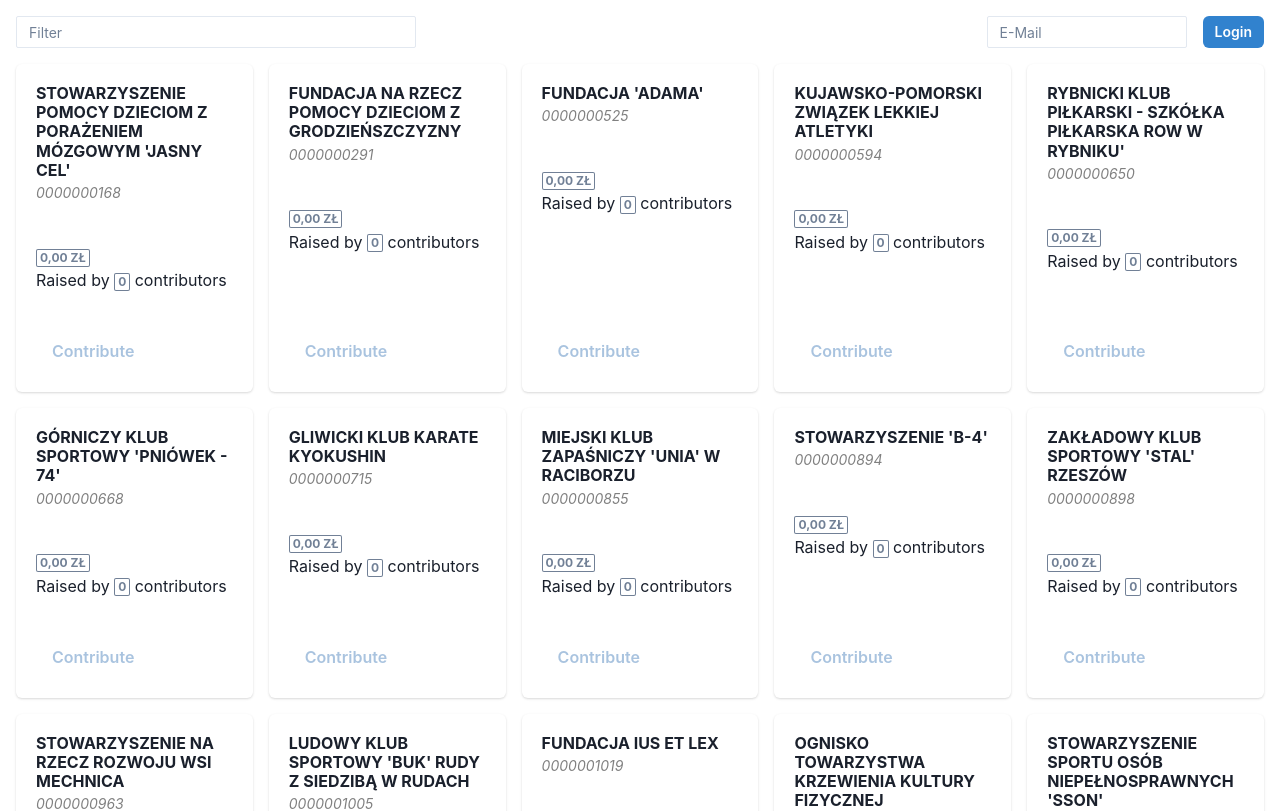
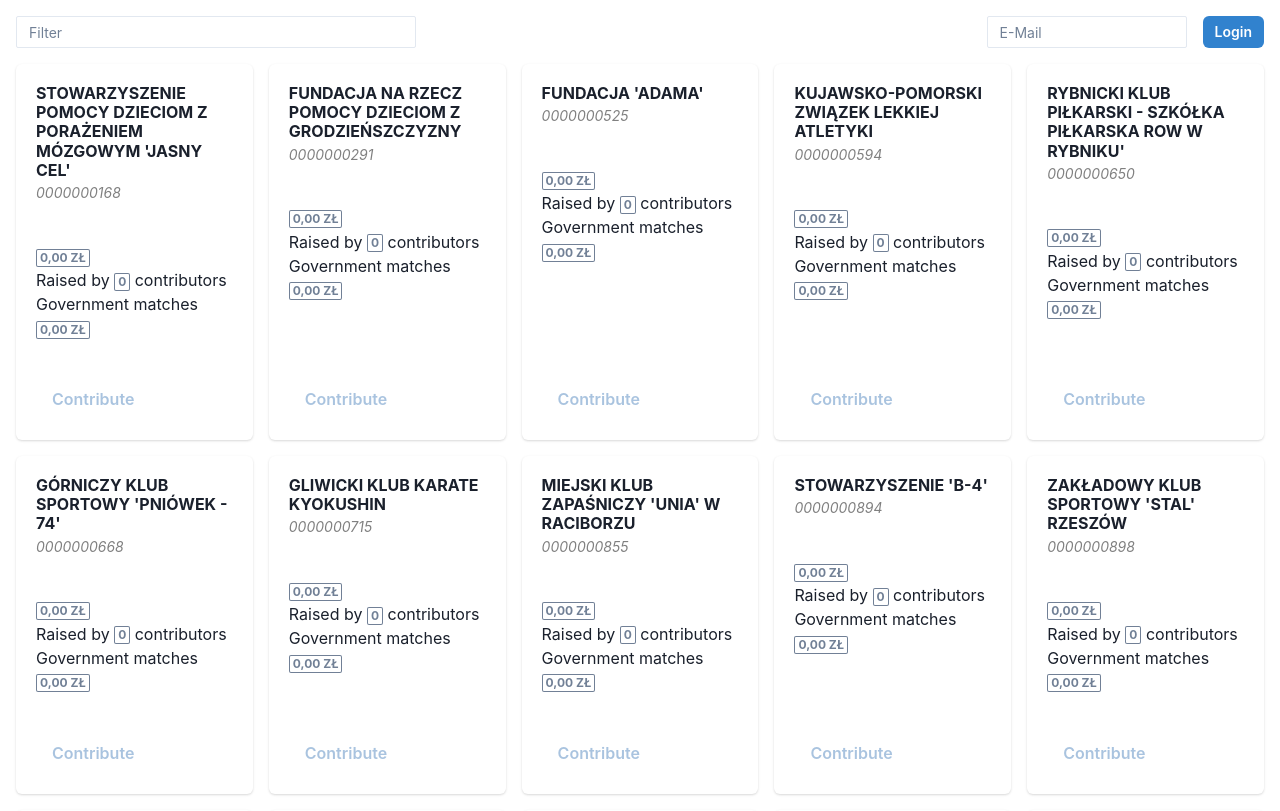
Before and after one commit to ritave/hackwarsaw, a Next.js app: page / in a window 1280 px wide. Shown: the top 811 px of the page. Built offline with nearby package versions, Linux system fonts and the light colour scheme; no server answers; the database is empty.

Commit message:
Add matching to cards:

```diff
--- a/src/app/page.tsx
+++ b/src/app/page.tsx
@@ -42,15 +42,18 @@ export default function Page() {
       </GridItem>
       <GridItem area={"ngovs"}>
         <SimpleGrid columns={5} spacing={4}>
-          {state.ngovs.map(({ contributors, name, krs, totalRaised }) => (
+          {state.ngovs.map(
+            ({ contributors, name, krs, totalRaised, govMatch }) => (
               <Ngov
                 contributors={contributors}
                 krs={krs}
                 name={name}
                 totalRaised={totalRaised}
+                match={govMatch}
                 key={krs}
               />
-          ))}
+            )
+          )}
         </SimpleGrid>
       </GridItem>
     </Grid>
--- a/src/components/ngov.tsx
+++ b/src/components/ngov.tsx
@@ -9,20 +9,20 @@ import {
   Heading,
   Text,
 } from "@chakra-ui/react";
-import {Pln} from "./pln";
-import React, {useContext} from "react";
-import {ReducerContext, useAppState} from "../app/state";
-import {mockUserService} from "@/services/UserService";
-import {User} from "@/model/user";
+import { Pln } from "./pln";
+import React, { useContext } from "react";
+import { ReducerContext, useAppState } from "../app/state";
+import { mockUserService } from "@/services/UserService";
+import { User } from "@/model/user";
 
-
-const userSrv = mockUserService()
+const userSrv = mockUserService();
 
 export interface Params {
   name: string;
   krs: string;
   contributors: number;
   totalRaised: number;
+  match: number;
 }
 
 export function Ngov(params: Params) {
@@ -31,13 +31,13 @@ export function Ngov(params: Params) {
   const isContributing = state.user?.contributesTo === params.krs;
 
   function onContribute() {
-        dispatch({type: "setContribution", krs: params.krs});
+    dispatch({ type: "setContribution", krs: params.krs });
 
     if (state.user !== undefined) {
-            let usr = {...state.user};
+      let usr = { ...state.user };
       let oldContrib = usr?.contributesTo || "";
-            usr.contributesTo = params.krs
-            userSrv.update(usr)
+      usr.contributesTo = params.krs;
+      userSrv.update(usr);
     }
   }
 
@@ -50,15 +50,13 @@ export function Ngov(params: Params) {
         </Text>
       </CardHeader>
       <CardBody flexDirection="column">
-                <Badge
-                    variant="outline"
-                    colorScheme={params.totalRaised > 0 ? "green" : undefined}
-                >
-                    <Pln amount={params.totalRaised}/>
-                </Badge>
+        <Pln amount={params.totalRaised} />
         <Text>
           Raised by <Badge variant="outline">{params.contributors}</Badge>{" "}
           contributor{params.contributors == 1 ? null : "s"}
+        </Text>
+        <Text>
+          Government matches <Pln amount={params.match} />
         </Text>
       </CardBody>
       <CardFooter>
--- a/src/components/pln.tsx
+++ b/src/components/pln.tsx
@@ -1,4 +1,8 @@
 "use client";
+
+import { Badge } from "@chakra-ui/layout";
+import React from "react";
+
 export interface Params {
   amount: number;
 }
@@ -9,5 +13,9 @@ const PlnIntl = new Intl.NumberFormat("pl-PL", {
 });
 
 export function Pln({ amount }: Params) {
-  return PlnIntl.format(amount);
+  return (
+    <Badge variant="outline" colorScheme={amount > 0 ? "green" : undefined}>
+      {PlnIntl.format(amount)}
+    </Badge>
+  );
 }
```
Lines whose indentation alone changed are shown as unchanged.
